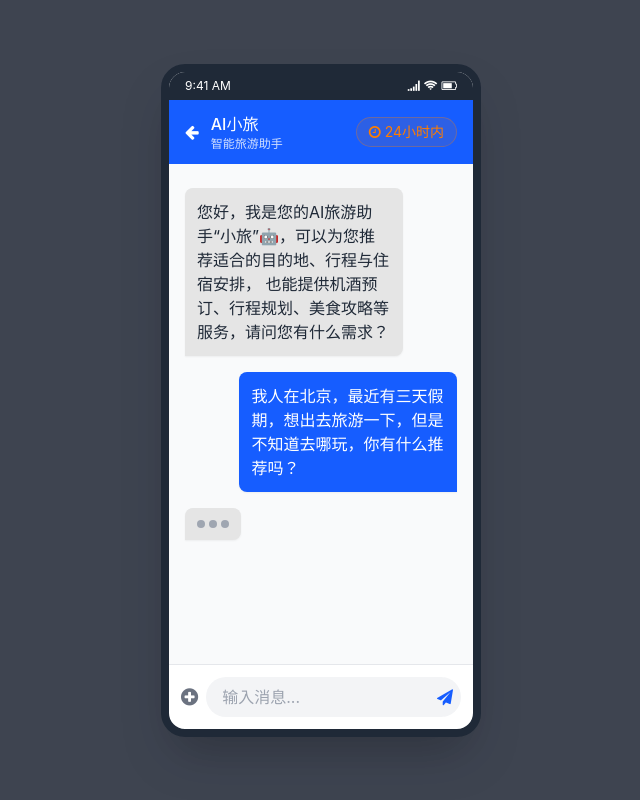
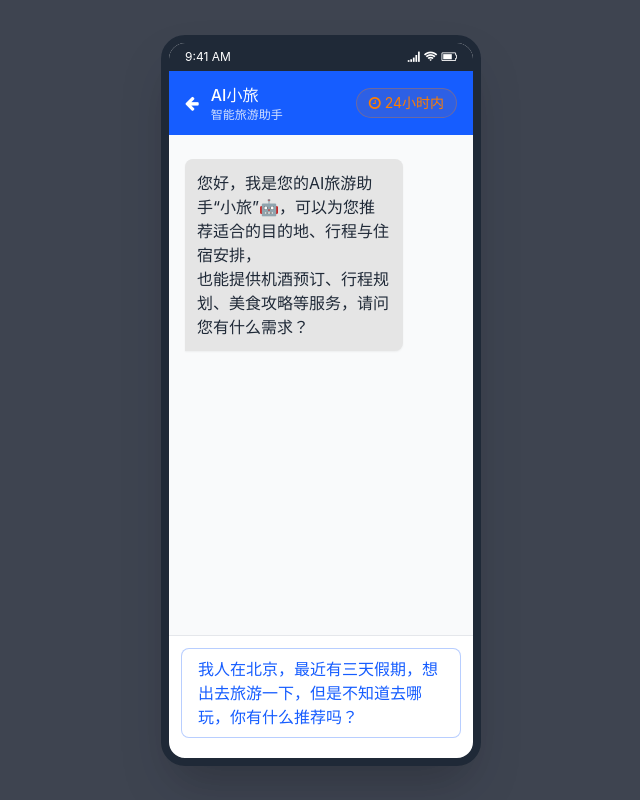
Before and after one commit to nomattername/ai-tour-experiment, a plain HTML site: page index.html in a window 1280 px wide. Both pictures are taken after a click on the button "开始对话". Shown: the whole page, without its empty margins (319-959 px from the left). Drawn offline with nearby package versions, Linux system fonts and the light colour scheme.

Commit message:
Add files via upload

```diff
--- a/index.html
+++ b/index.html
@@ -43,6 +43,9 @@
             .countdown {
                 @apply bg-warning/10 border border-warning/30 text-warning px-3 py-1 rounded-full text-sm inline-block;
             }
+            .option-button {
+                @apply w-full bg-white border border-primary/30 text-primary hover:bg-primary/5 rounded-lg py-2 px-4 text-left mb-2 transition-colors;
+            }
         }
     </style>
 </head>
@@ -86,7 +89,7 @@
 
             <!-- 聊天应用标题栏 -->
             <div class="bg-primary text-white py-3 px-4 flex items-center">
-                <i class="fa fa-arrow-left mr-3 cursor-pointer"></i>
+                <i class="fa fa-arrow-left mr-3 cursor-pointer" id="back-button"></i>
                 <div>
                     <h2 class="font-medium">AI小旅</h2>
                     <p class="text-xs opacity-80">智能旅游助手</p>
@@ -97,186 +100,164 @@
             </div>
 
             <!-- 聊天内容区域 -->
-            <div id="chat-container" class="h-[calc(100vh-240px)] max-h-[500px] overflow-y-auto p-4 bg-gray-50 flex flex-col">
+            <div id="chat-container" class="h-[calc(100vh-280px)] max-h-[500px] overflow-y-auto p-4 bg-gray-50 flex flex-col">
                 <!-- 聊天内容将通过JS动态添加 -->
             </div>
 
-            <!-- 输入区域 -->
-            <div class="border-t border-gray-200 p-3 flex items-center">
-                <button class="text-gray-500 mr-2">
-                    <i class="fa fa-plus-circle text-xl"></i>
-                </button>
-                <div class="relative flex-grow">
-                    <input type="text" id="message-input" placeholder="输入消息..." class="w-full py-2 px-4 rounded-full bg-gray-100 focus:outline-none focus:ring-2 focus:ring-primary/30">
-                    <button id="send-button" class="absolute right-2 top-1/2 transform -translate-y-1/2 text-primary">
-                        <i class="fa fa-paper-plane"></i>
-                    </button>
-                </div>
+            <!-- 选项按钮区域（替代原输入框） -->
+            <div id="options-container" class="border-t border-gray-200 p-3">
+                <!-- 选项按钮将动态生成 -->
             </div>
         </div>
     </div>
 
     <script>
-        // 对话内容
+        // 对话数据：每个步骤包含用户可选的消息和对应的AI回复
         const conversations = [
-            { user: '我人在北京，最近有三天假期，想出去旅游一下，但是不知道去哪玩，你有什么推荐吗？', bot: '好的～三天时间从北京出发，我可以为您推荐几条热门路线 😊请问您是打算独自出行，还是和家人或朋友一起？' },
-            { user: '两个人，朋友。', bot: '了解了，那我推荐以下几个目的地供您选择：1. 🏖️ 青岛：海边城市，适合放松和美食之旅，三天足够安排吃喝玩乐。<br>2. 🏯 承德：可以参观避暑山庄、体验清代皇家文化，节奏轻松。<br>3. 🏙️ 西安：历史气息浓厚，兵马俑、大唐不夜城等都很适合短期文化游。' },
-            { user: '我们不想太赶路，最好高铁三个小时以内就能到的。', bot: '明白～那青岛和承德是比较合适的选择，都有高铁直达，3小时内可达🚄您更偏好看海、逛市区，还是想走文艺路线？' },
-            { user: '偏休闲一点，有吃的有景点就好。', bot: '那我建议首选青岛。推荐路线如下：<br>第一天：火车到达，栈桥、海边步行街散步；<br>第二天：八大关、小鱼山，晚上在台东夜市尝海鲜；<br>第三天：信号山、青岛啤酒博物馆，然后返回。' },
-            { user: '不错不错！住宿有什么推荐吗？', bot: ' 🏨 青岛海景公寓：¥450/晚，靠近栈桥，适合朋友结伴；<br> 🛏️ 台东快捷酒店：¥320/晚，周围吃喝方便；<br>🏡 民宿精选：¥480/晚，有些是带阳台海景房哦～' },
-            { user: '我们比较喜欢住得舒服一点的。', bot: '那我建议选择青岛海景公寓，位置好、评价高，很多年轻人选择这里～是否需要我帮您预约？' },
-            { user: '我们还要再考虑一下，不过谢谢你推荐得这么详细。', bot: '不客气～如果后续需要查询火车票、酒店空房或更多推荐，我都可以帮忙。祝您假期愉快哦！🎒🌤️' }
+            {
+                userOptions: [], // 初始AI问候后无选项，直接显示第一步选项
+                botReply: '您好，我是您的AI旅游助手“小旅”🤖，可以为您推荐适合的目的地、行程与住宿安排，<br>也能提供机酒预订、行程规划、美食攻略等服务，请问您有什么需求？'
+            },
+            {
+                userOptions: ['我人在北京，最近有三天假期，想出去旅游一下，但是不知道去哪玩，你有什么推荐吗？'],
+                botReply: '好的～三天时间从北京出发，我可以为您推荐几条热门路线 😊请问您是打算独自出行，还是和家人或朋友一起？'
+            },
+            {
+                userOptions: ['两个人，朋友。'],
+                botReply: '了解了，那我推荐以下几个目的地供您选择：1. 🏖️ 青岛：海边城市，适合放松和美食之旅，三天足够安排吃喝玩乐。<br>2. 🏯 承德：可以参观避暑山庄、体验清代皇家文化，节奏轻松。<br>3. 🏙️ 西安：历史气息浓厚，兵马俑、大唐不夜城等都很适合短期文化游。'
+            },
+            {
+                userOptions: ['我们不想太赶路，最好高铁三个小时以内就能到的。'],
+                botReply: '明白～那青岛和承德是比较合适的选择，都有高铁直达，3小时内可达🚄您更偏好看海、逛市区，还是想走文艺路线？'
+            },
+            {
+                userOptions: ['偏休闲一点，有吃的有景点就好。'],
+                botReply: '那我建议首选青岛。推荐路线如下：<br>第一天：火车到达，栈桥、海边步行街散步；<br>第二天：八大关、小鱼山，晚上在台东夜市尝海鲜；<br>第三天：信号山、青岛啤酒博物馆，然后返回。'
+            },
+            {
+                userOptions: ['不错不错！住宿有什么推荐吗？'],
+                botReply: ' 🏨 青岛海景公寓：¥450/晚，靠近栈桥，适合朋友结伴；<br> 🛏️ 台东快捷酒店：¥320/晚，周围吃喝方便；<br>🏡 民宿精选：¥480/晚，有些是带阳台海景房哦～'
+            },
+            {
+                userOptions: ['我们比较喜欢住得舒服一点的。'],
+                botReply: '那我建议选择青岛海景公寓，位置好、评价高，很多年轻人选择这里～是否需要我帮您预约？'
+            },
+            {
+                userOptions: ['我们还要再考虑一下，不过谢谢你推荐得这么详细。'],
+                botReply: '不客气～如果后续需要查询火车票、酒店空房或更多推荐，我都可以帮忙。祝您假期愉快哦！🎒🌤️'
+            },
+            {
+                userOptions: [], // 最后一步无选项
+                botReply: ''
+            }
         ];
 
         let currentStep = 0;
         const chatContainer = document.getElementById('chat-container');
-        const messageInput = document.getElementById('message-input');
-        const sendButton = document.getElementById('send-button');
+        const optionsContainer = document.getElementById('options-container');
         const scenarioPage = document.getElementById('scenario-page');
         const phoneContainer = document.getElementById('phone-container');
         const startChatButton = document.getElementById('start-chat');
+        const backButton = document.getElementById('back-button');
 
-        // 显示初始问候
-          function showInitialGreeting() {
+        // 初始化对话：显示AI初始问候
+        function startConversation() {
+            currentStep = 0;
+            chatContainer.innerHTML = '';
+            optionsContainer.innerHTML = '';
+            showBotReply(); // 显示当前步骤的AI回复
+        }
+
+        // 显示AI回复
+        function showBotReply() {
+            if (currentStep >= conversations.length) return;
+
+            const botMessage = conversations[currentStep].botReply;
+            if (!botMessage) {
+                // 最后一步AI无回复，隐藏选项
+                optionsContainer.innerHTML = '';
+                return;
+            }
+
+            // 添加AI回复到聊天框
             const messageDiv = document.createElement('div');
             messageDiv.className = `my-2 mr-auto max-w-[80%]`;
             messageDiv.innerHTML = `
                 <div class="flex items-end">
                     <div class="chat-bubble-bot p-3 shadow-sm">
-                          <p>您好，我是您的AI旅游助手“小旅”🤖，可以为您推荐适合的目的地、行程与住宿安排，\n也能提供机酒预订、行程规划、美食攻略等服务，请问您有什么需求？</p>
+                        <p>${botMessage}</p>
                     </div>
                 </div>
             `;
             chatContainer.appendChild(messageDiv);
             chatContainer.scrollTop = chatContainer.scrollHeight;
-              // 直接调用下一条消息
+
+            // 延迟显示用户选项（模拟思考时间）
             setTimeout(() => {
-                  showNextMessage();
+                showUserOptions();
             }, 1000);
         }
 
-          // 添加消息到聊天界面
-          function addMessage(sender, message, isLast = false) {
+        // 显示用户可选的消息按钮
+        function showUserOptions() {
+            if (currentStep >= conversations.length - 1) return;
+
+            const nextStep = currentStep + 1;
+            const userOptions = conversations[nextStep].userOptions;
+            optionsContainer.innerHTML = ''; // 清空之前的选项
+
+            if (userOptions.length === 0) {
+                // 如果没有选项，自动进入下一步（仅初始步骤用）
+                currentStep++;
+                setTimeout(showBotReply, 500);
+                return;
+            }
+
+            // 生成选项按钮
+            userOptions.forEach(optionText => {
+                const button = document.createElement('button');
+                button.className = 'option-button';
+                button.textContent = optionText;
+                button.addEventListener('click', () => {
+                    // 点击后发送用户消息
+                    sendUserMessage(optionText);
+                    // 隐藏选项按钮
+                    optionsContainer.innerHTML = '';
+                    // 进入下一步
+                    currentStep = nextStep;
+                    // 延迟显示AI回复
+                    setTimeout(showBotReply, 1000);
+                });
+                optionsContainer.appendChild(button);
+            });
+        }
+
+        // 发送用户消息（显示在聊天框）
+        function sendUserMessage(text) {
             const messageDiv = document.createElement('div');
-              messageDiv.className = `my-2 ${sender === 'user' ? 'ml-auto' : 'mr-auto'} max-w-[80%]`;
-
-              let bubbleClass = sender === 'user' ? 'chat-bubble-user' : 'chat-bubble-bot';
-
-              // 移除头像
+            messageDiv.className = `my-2 ml-auto max-w-[80%]`;
             messageDiv.innerHTML = `
-                  <div class="flex items-end ${sender === 'user' ? 'flex-row-reverse' : 'flex-row'}">
-                      <div class="${bubbleClass} p-3 shadow-sm">
-                          <p>${message}</p>
+                <div class="flex items-end flex-row-reverse">
+                    <div class="chat-bubble-user p-3 shadow-sm">
+                        <p>${text}</p>
                     </div>
                 </div>
             `;
-
-              // 添加打字指示器模拟加载效果
-              if (sender === 'user') {
-                  addTypingIndicator();
-                  setTimeout(() => {
-                      removeTypingIndicator();
             chatContainer.appendChild(messageDiv);
-                      chatContainer.scrollTop = chatContainer.scrollHeight;
-                  }, 500); // 用户消息加载延迟缩短为500ms
-              } else if (sender === 'bot') {
-                  addTypingIndicator();
-                  setTimeout(() => {
-                      removeTypingIndicator();
-                      chatContainer.appendChild(messageDiv);
-                      chatContainer.scrollTop = chatContainer.scrollHeight;
-                  }, 1000); // 客服消息加载延迟缩短为1000ms
-              }
-        }
-
-        // 添加打字指示器
-        function addTypingIndicator() {
-            const typingDiv = document.createElement('div');
-            typingDiv.className = 'my-2 mr-auto max-w-[80%]';
-            typingDiv.id = 'typing-indicator';
-            // 移除头像
-            typingDiv.innerHTML = `
-                <div class="flex items-end">
-                    <div class="chat-bubble-bot p-3 shadow-sm">
-                        <div class="typing-indicator">
-                            <span class="typing-dot"></span>
-                            <span class="typing-dot"></span>
-                            <span class="typing-dot"></span>
-                        </div>
-                    </div>
-                </div>
-            `;
-
-            chatContainer.appendChild(typingDiv);
             chatContainer.scrollTop = chatContainer.scrollHeight;
         }
 
-        // 移除打字指示器
-        function removeTypingIndicator() {
-            const typingIndicator = document.getElementById('typing-indicator');
-            if (typingIndicator) {
-                typingIndicator.remove();
-            }
-        }
-
-        // 显示下一条消息
-        function showNextMessage() {
-            if (currentStep < conversations.length) {
-                const conversation = conversations[currentStep];
-
-                if (conversation.user) {
-                    addMessage('user', conversation.user);
-                    // 添加延迟，确保用户消息显示后再显示 bot 消息
-                    setTimeout(() => {
-                        if (conversation.bot) {
-                            // 检查是否是最后一条消息
-                            const isLast = currentStep === conversations.length - 1;
-                            addMessage('bot', conversation.bot, isLast);
-                            // 添加延迟，确保一轮对话完成后再进行下一轮
-                            setTimeout(() => {
-                                currentStep++;
-                                showNextMessage();
-                            }, 1750); // 增加延迟时间
-                        } else {
-                            currentStep++;
-                            showNextMessage();
-                        }
-                    }, 1500); // 增加延迟时间
-                } else if (conversation.bot) {
-                    addMessage('bot', conversation.bot);
-                    // 添加延迟，确保一轮对话完成后再进行下一轮
-                    setTimeout(() => {
-                        currentStep++;
-                        showNextMessage();
-                    }, 1500); // 增加延迟时间
-                }
-            }
-        }
-
-        // 处理用户输入
-        function handleUserInput() {
-            const message = messageInput.value.trim();
-            if (message) {
-                addMessage('user', message);
-                messageInput.value = '';
-            }
-        }
-
-        // 事件监听
-        sendButton.addEventListener('click', handleUserInput);
-
-        messageInput.addEventListener('keypress', (e) => {
-            if (e.key === 'Enter') {
-                handleUserInput();
-            }
-        });
-
+        // 事件监听：开始对话
         startChatButton.addEventListener('click', () => {
             scenarioPage.classList.add('hidden');
             phoneContainer.classList.remove('hidden');
-            setTimeout(() => {
-                showInitialGreeting();
-            }, 100); // 添加 100 毫秒延迟，让问候语闪出前有一点时间
+            setTimeout(startConversation, 300);
+        });
+
+        // 事件监听：返回按钮
+        backButton.addEventListener('click', () => {
+            phoneContainer.classList.add('hidden');
+            scenarioPage.classList.remove('hidden');
         });
     </script>
 </body>
```
Lines whose indentation alone changed are shown as unchanged.
